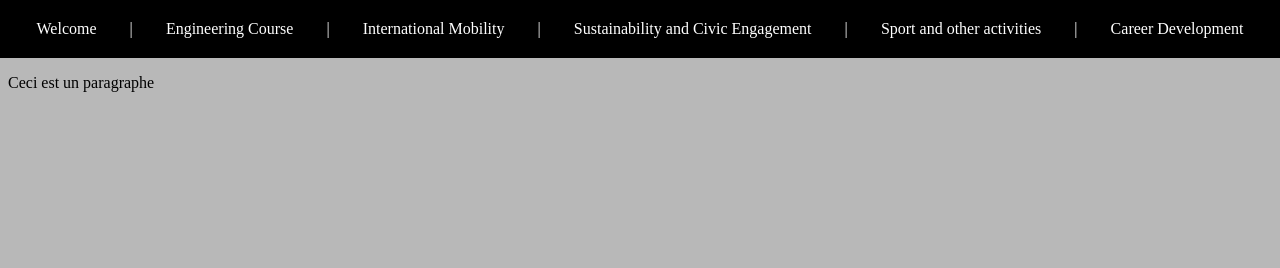
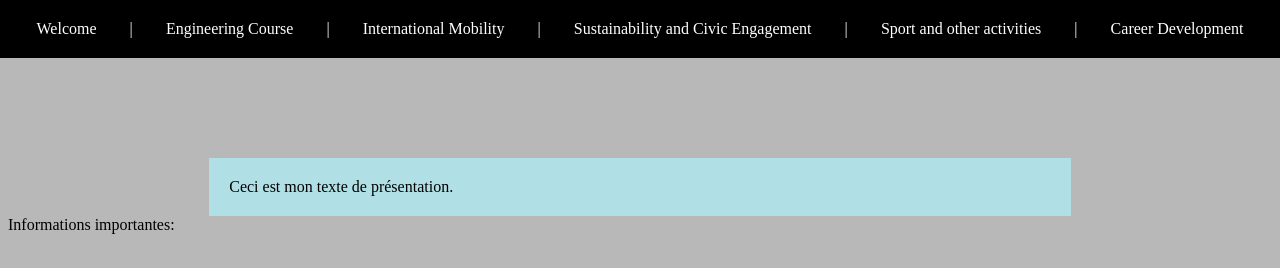
Before and after one commit to Chochodu31/e-portfolio, a plain HTML site: page Welcome.html in a window 1280 px wide. Drawn offline with Linux system fonts and the light colour scheme.

Commit message:
tout va bien

```diff
--- a/Welcome.html
+++ b/Welcome.html
@@ -1,6 +1,6 @@
 <!DOCTYPE html>
 <html>
-
+<!--mot de passe pour git hub: 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-->
 <head>
     <meta charset="utf-8">
     <title>Welcome</title>
@@ -9,9 +9,7 @@
 
 <body>
     <header>
-        <!--Pas encore très sûre de ce que je vais mettre ici-->
-    </header>
-
+        <div class="image_intro"></div>
         <nav class="Menu">
             <a href="Welcome.html">Welcome</a>
             <a>|</a>
@@ -25,15 +23,19 @@
             <a>|</a>
             <a href="Career_Development.html">Career Development</a>
         </nav>
+    </header>
 
+    <main>
 
-    <p>
-        Ceci est un paragraphe
+    <p class="boite">
+        Ceci est mon texte de présentation.
     </p>
-
+    </main>
 
     <footer>
-        <!--Mettre les méthodes de contacte ici-->
+        <div></div>
+        Informations importantes:
+        <!--Mettre les liens pour accéder à mes autres réseaux sociaux-->
     </footer>
 </body>
 
--- a/style.css
+++ b/style.css
@@ -32,3 +32,23 @@ a:hover {
     color: grey;
     text-decoration: underline;
 }
+
+a:active {
+    color: rgb(86, 86, 86);
+}
+
+.boite {
+
+    width: 65%;
+    padding: 20px;
+    margin: auto;
+    background-color: powderblue;
+    box-shadow: inset;
+    margin-top: 100px;
+
+}
+
+.image_intro{
+    background-image: url(informatique.jpg);
+    background-size: cover;
+}
```
Also changed, not shown: informatique.jpg (added). Lines whose indentation alone changed are shown as unchanged.
